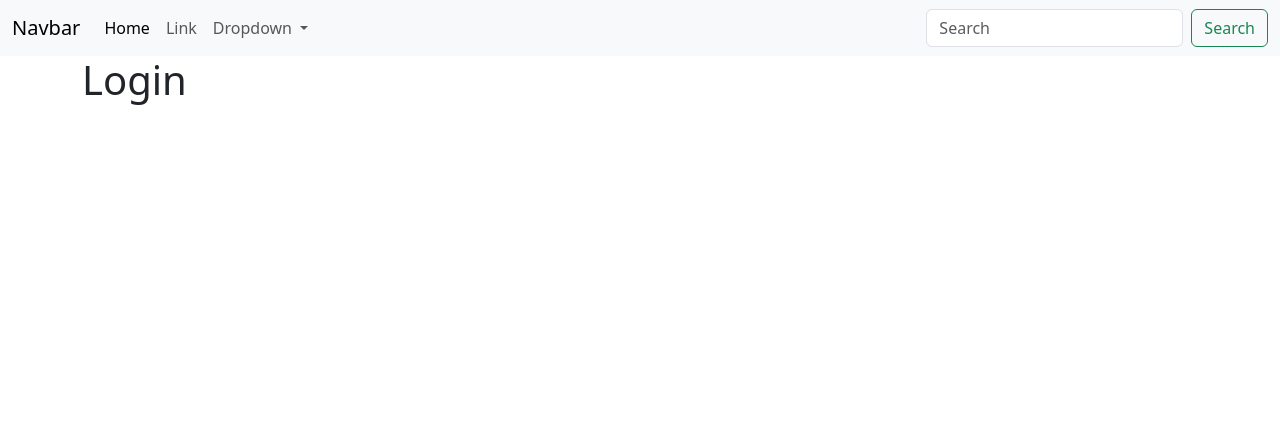
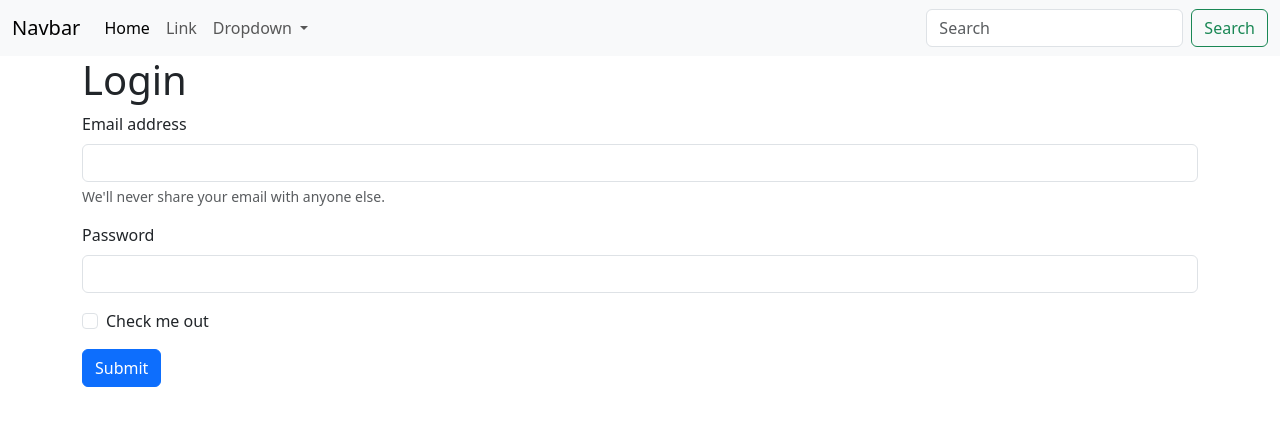
Before and after one commit to few-letters/crm, a Django app: page / in a window 1280 px wide. Shown: the top 426 px of the page. Run offline with Django 5.2, Linux system fonts and the light colour scheme.

Commit message:
playing with extensions for VS code

```diff
--- /dev/null
+++ b/pyproject.toml
@@ -0,0 +1,4 @@
+[tool.djlint]
+profile = "django"
+preserve_blank_lines = true
+max_blank_lines = 2
--- a/website/templates/website/home.html
+++ b/website/templates/website/home.html
@@ -1,14 +1,29 @@
-{% extends 'website/base.html' %}
+{% extends "website/base.html" %}
+{% block content %}
+  <div>
+    <h1>Login</h1>
+    <form method="post" action="{% url 'home' %}">
+      {% csrf_token %}
+      <form>
 
-{% block content %}
-
-<div>
-    <h1>Login</h1>
-
-    <form method="POST" action="{% url "home" %}">
-        {% csrf_token %}
-
+        <div class="mb-3">
+          <label for="exampleInputEmail1" class="form-label">Email address</label>
+          <input type="email"
+                 class="form-control"
+                 id="exampleInputEmail1"
+                 aria-describedby="emailHelp" />
+          <div id="emailHelp" class="form-text">We'll never share your email with anyone else.</div>
+        </div>
+        <div class="mb-3">
+          <label for="exampleInputPassword1" class="form-label">Password</label>
+          <input type="password" class="form-control" id="exampleInputPassword1" />
+        </div>
+        <div class="mb-3 form-check">
+          <input type="checkbox" class="form-check-input" id="exampleCheck1" />
+          <label class="form-check-label" for="exampleCheck1">Check me out</label>
+        </div>
+        <button type="submit" class="btn btn-primary">Submit</button>
+      </form>
     </form>
-</div>
-
-{% endblock %}
+  </div>
+{% endblock content %}
```
